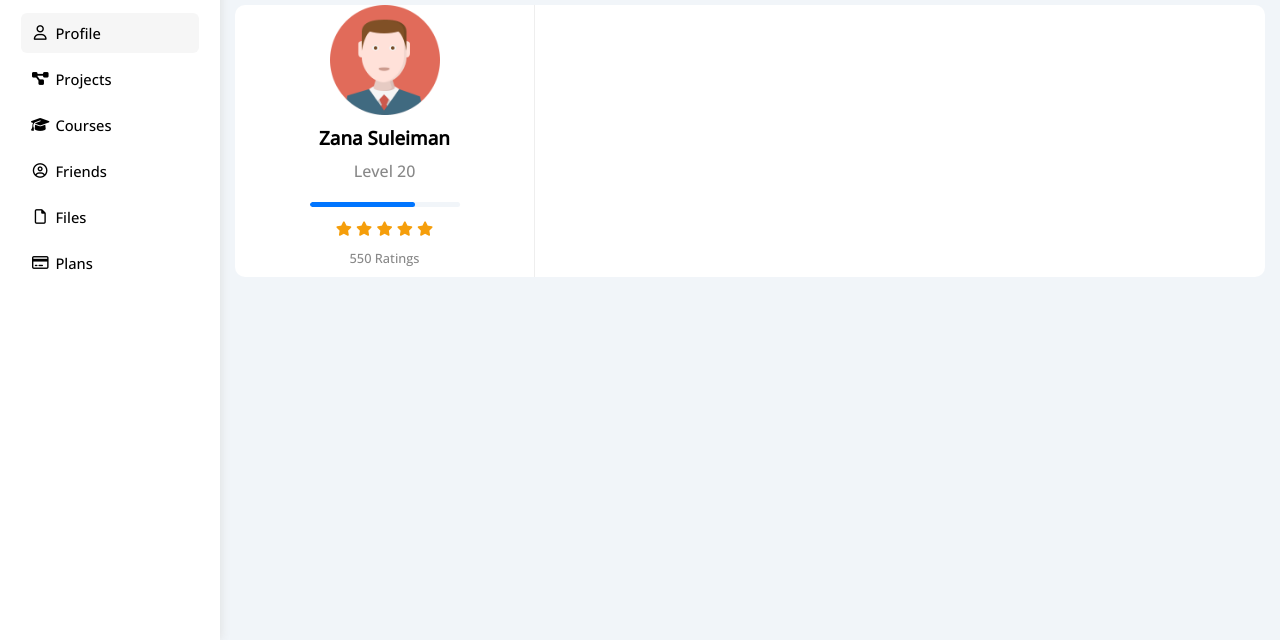
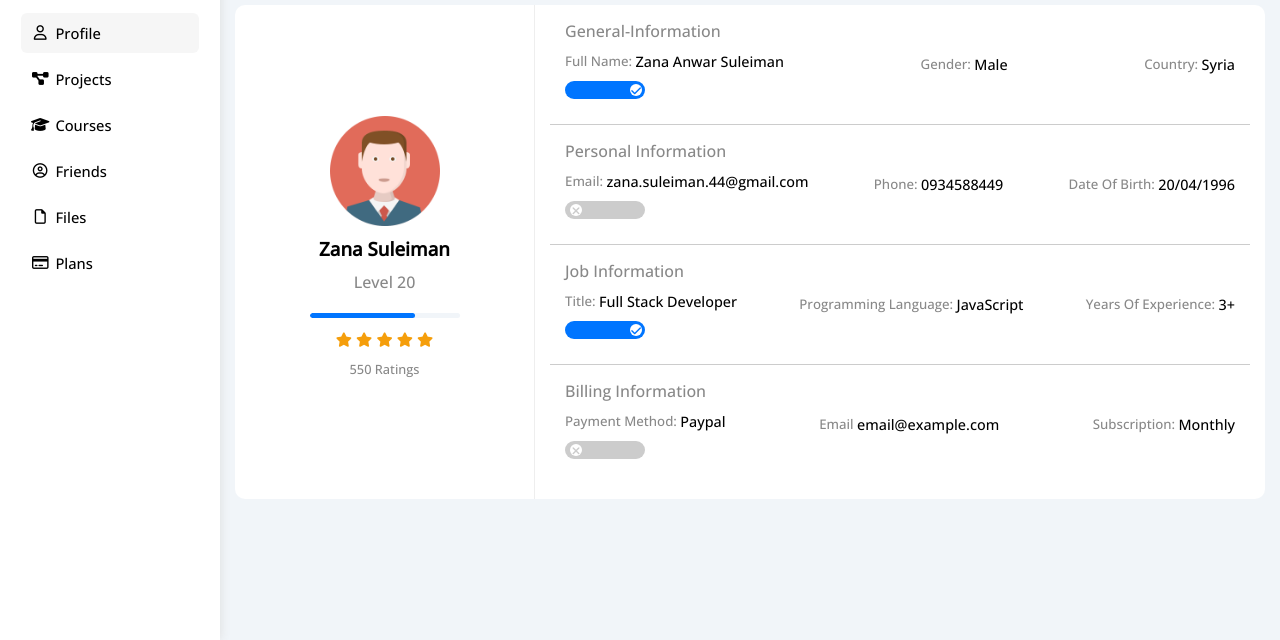
Before and after one commit to ThunderboltForEver/Dashboard, a plain HTML site: page pages/Profile.html in a window 1280 px wide. Shown: the part 160-800 px from the top of the page. Drawn offline with nearby package versions, Linux system fonts and the light colour scheme.

Commit message:
Added Profile Page

```diff
--- a/css/style.css
+++ b/css/style.css
@@ -1604,14 +1604,26 @@ main .projects-box .projects-box-section2 table tr td a.rejected {
   -ms-border-radius: var(--first-radius);
   -o-border-radius: var(--first-radius);
 }
+@media (max-width: 767px) {
+  .main-content .profile-box {
+    flex-direction: column;
+  }
+}
 .main-content .profile-box .profile-info {
   width: 300px;
+  padding: var(--secondary-paddind) 0;
   display: flex;
   flex-direction: column;
   justify-content: center;
   align-items: center;
   gap: var(--fourth-paddind);
   border-right: 1px solid var(--eee-color);
+}
+@media (max-width: 767px) {
+  .main-content .profile-box .profile-info {
+    border: none;
+    width: 100%;
+  }
 }
 .main-content .profile-box .profile-info img {
   width: 110px;
@@ -1650,3 +1662,62 @@ main .projects-box .projects-box-section2 table tr td a.rejected {
 .main-content .profile-box .profile-info p:last-of-type {
   font-size: 0.8rem;
 }
+.main-content .profile-box .profile-info-section2 {
+  padding: 0 var(--third-paddind) var(--third-paddind);
+  flex: 1;
+  display: flex;
+  flex-direction: column;
+}
+.main-content .profile-box .profile-info-section2 .row {
+  display: flex;
+  justify-content: space-between;
+  align-items: center;
+  padding: var(--third-paddind);
+  border-bottom: 1px solid var(--ccc-color);
+  flex-wrap: wrap;
+}
+@media (max-width: 991px) {
+  .main-content .profile-box .profile-info-section2 .row {
+    flex-direction: column;
+    align-items: flex-start;
+    gap: var(--fifth-padding);
+  }
+}
+.main-content .profile-box .profile-info-section2 .row:last-child {
+  border-bottom: 0;
+}
+.main-content .profile-box .profile-info-section2 div {
+  display: flex;
+}
+.main-content .profile-box .profile-info-section2 .general-information {
+  flex-direction: column;
+  gap: var(--fourth-paddind);
+}
+.main-content .profile-box .profile-info-section2 .row .general-information h4,
+.main-content .profile-box .profile-info-section2 .row div h5 {
+  color: var(--third-color);
+  font-weight: 500;
+}
+.main-content .profile-box .profile-info-section2 .row div span {
+  font-size: 0.9rem;
+}
+.main-content .profile-box .profile-info-section2 .general-information .toggle {
+  width: 80px;
+  height: 18px;
+}
+.main-content
+  .profile-box
+  .profile-info-section2
+  .general-information
+  .toggle::before {
+  width: 12px;
+  height: 12px;
+  font-size: 0.7rem;
+}
+.main-content
+  .profile-box
+  .profile-info-section2
+  .general-information
+  .left::before {
+  right: 63px;
+}
--- a/pages/Profile.html
+++ b/pages/Profile.html
@@ -109,6 +109,84 @@
               </div>
               <p>550 Ratings</p>
             </div>
+            <div class="profile-info-section2">
+              <div class="row">
+                <div class="general-information">
+                  <h4>General-Information</h4>
+                  <div>
+                    <h5>Full Name:&nbsp;</h5>
+                    <span>Zana Anwar Suleiman</span>
+                  </div>
+                  <div class="toggle"></div>
+                  <span></span>
+                </div>
+                <div>
+                  <h5>Gender:&nbsp;</h5>
+                  <span>Male</span>
+                </div>
+                <div>
+                  <h5>Country:&nbsp;</h5>
+                  <span>Syria</span>
+                </div>
+              </div>
+              <div class="row">
+                <div class="general-information">
+                  <h4>Personal Information</h4>
+                  <div>
+                    <h5>Email:&nbsp;</h5>
+                    <span>zana.suleiman.44@gmail.com</span>
+                  </div>
+                  <div class="toggle left"></div>
+                  <span></span>
+                </div>
+                <div>
+                  <h5>Phone:&nbsp;</h5>
+                  <span>0934588449</span>
+                </div>
+                <div>
+                  <h5>Date Of Birth:&nbsp;</h5>
+                  <span>20/04/1996</span>
+                </div>
+              </div>
+              <div class="row">
+                <div class="general-information">
+                  <h4>Job Information</h4>
+                  <div>
+                    <h5>Title:&nbsp;</h5>
+                    <span>Full Stack Developer</span>
+                  </div>
+                  <div class="toggle"></div>
+                  <span></span>
+                </div>
+                <div>
+                  <h5>Programming Language:&nbsp;</h5>
+                  <span>JavaScript</span>
+                </div>
+                <div>
+                  <h5>Years Of Experience:&nbsp;</h5>
+                  <span>3+</span>
+                </div>
+              </div>
+              <div class="row">
+                <div class="general-information">
+                  <h4>Billing Information</h4>
+                  <div>
+                    <h5>Payment Method:&nbsp;</h5>
+                    <span>Paypal</span>
+                  </div>
+                  <div class="toggle left"></div>
+                  <span></span>
+                </div>
+                <div>
+                  <h5>Email&nbsp;</h5>
+                  <span>email@example.com</span>
+                </div>
+                <div>
+                  <h5>Subscription:&nbsp;</h5>
+                  <span>Monthly</span>
+                </div>
+              </div>
+            </div>
           </div>
         </div>
       </main>
```
